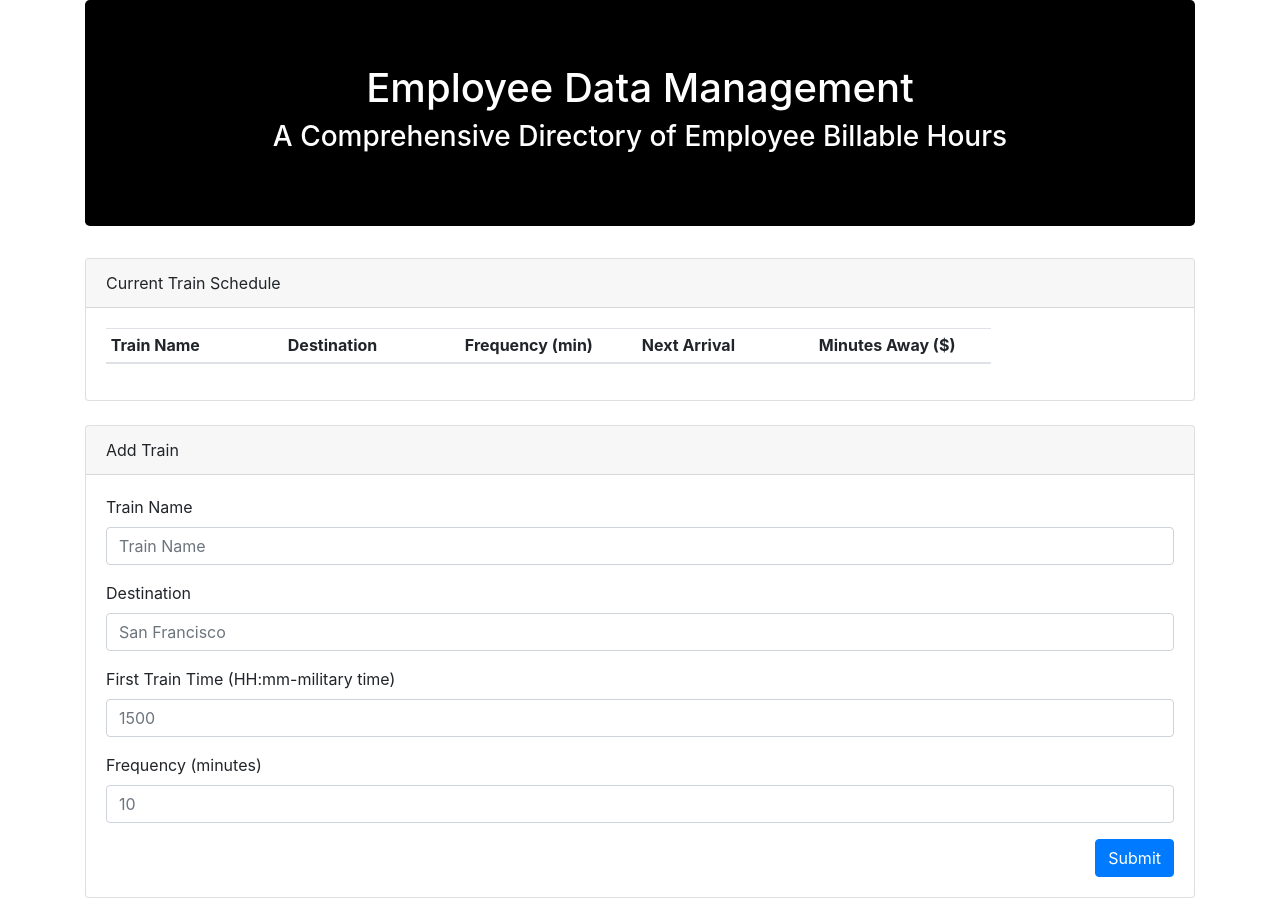
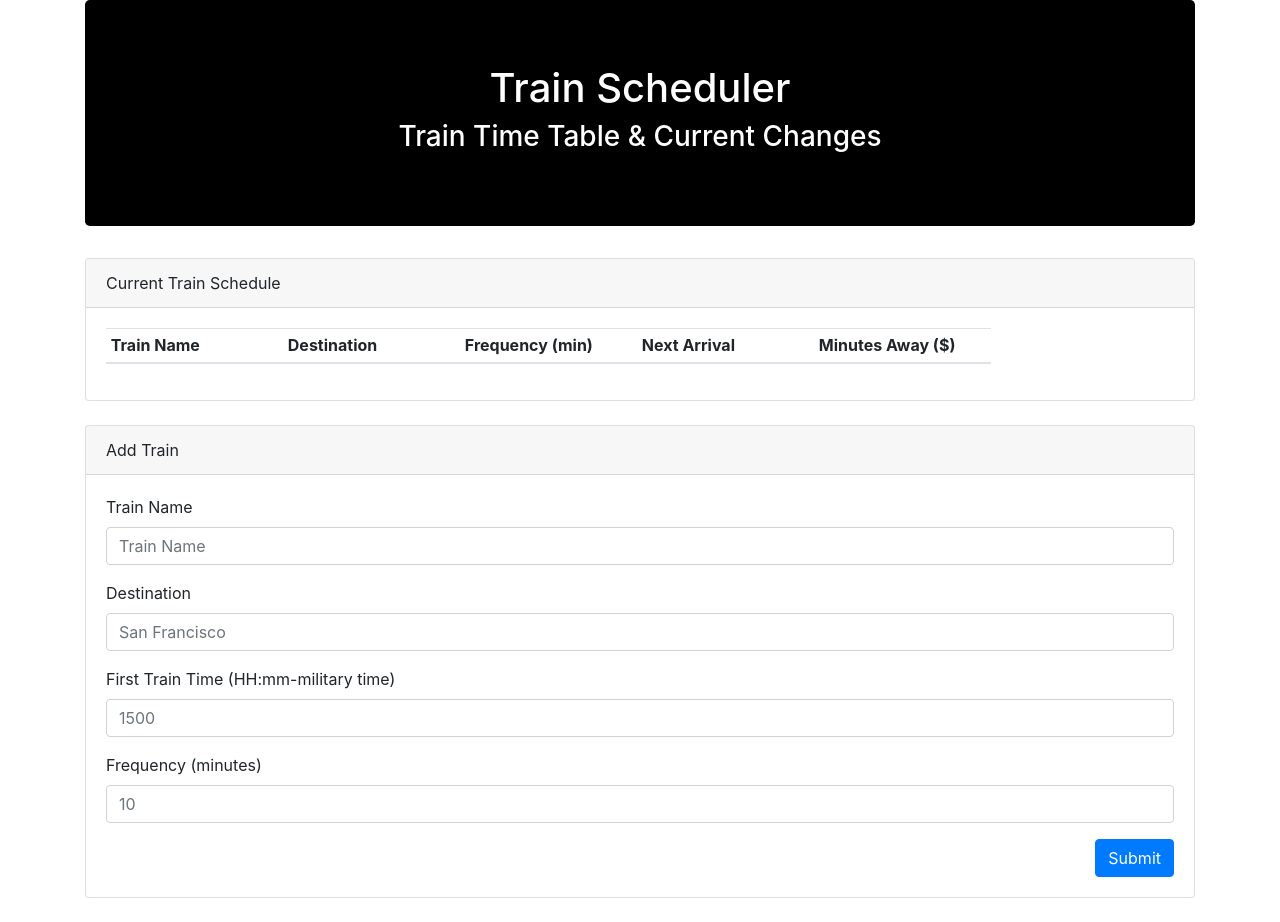
Before and after one commit to canjohn1905/Train-Scheduler, a plain HTML site: page index.html in a window 1280 px wide. Drawn offline with nearby package versions, Linux system fonts and the light colour scheme; no server answers.

Commit message:
titlechange

```diff
--- a/index.html
+++ b/index.html
@@ -35,8 +35,8 @@
 
         <!-- Jumbotron -->
         <div class="jumbotron" style="background-color: black; color: white">
-            <h1 class="text-center">Employee Data Management</h1>
-            <h3 class="text-center">A Comprehensive Directory of Employee Billable Hours</h3>
+            <h1 class="text-center">Train Scheduler</h1>
+            <h3 class="text-center">Train Time Table & Current Changes</h3>
         </div>
 
         <div class="row">
```
